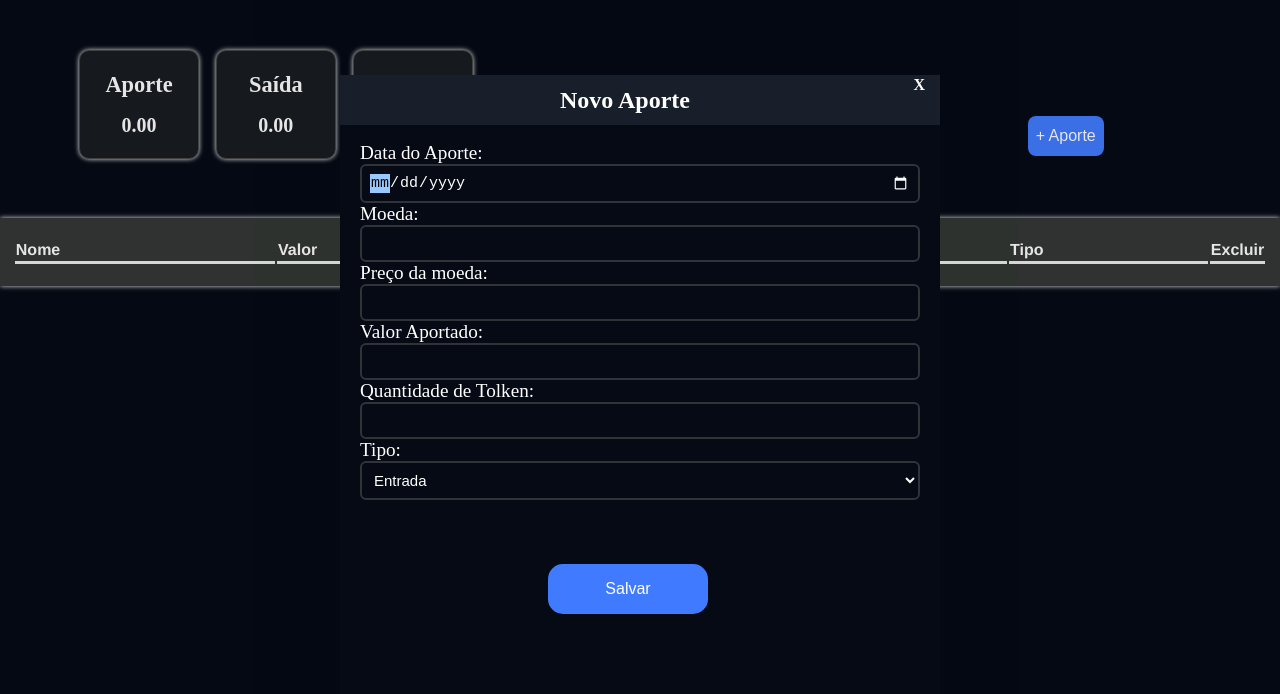
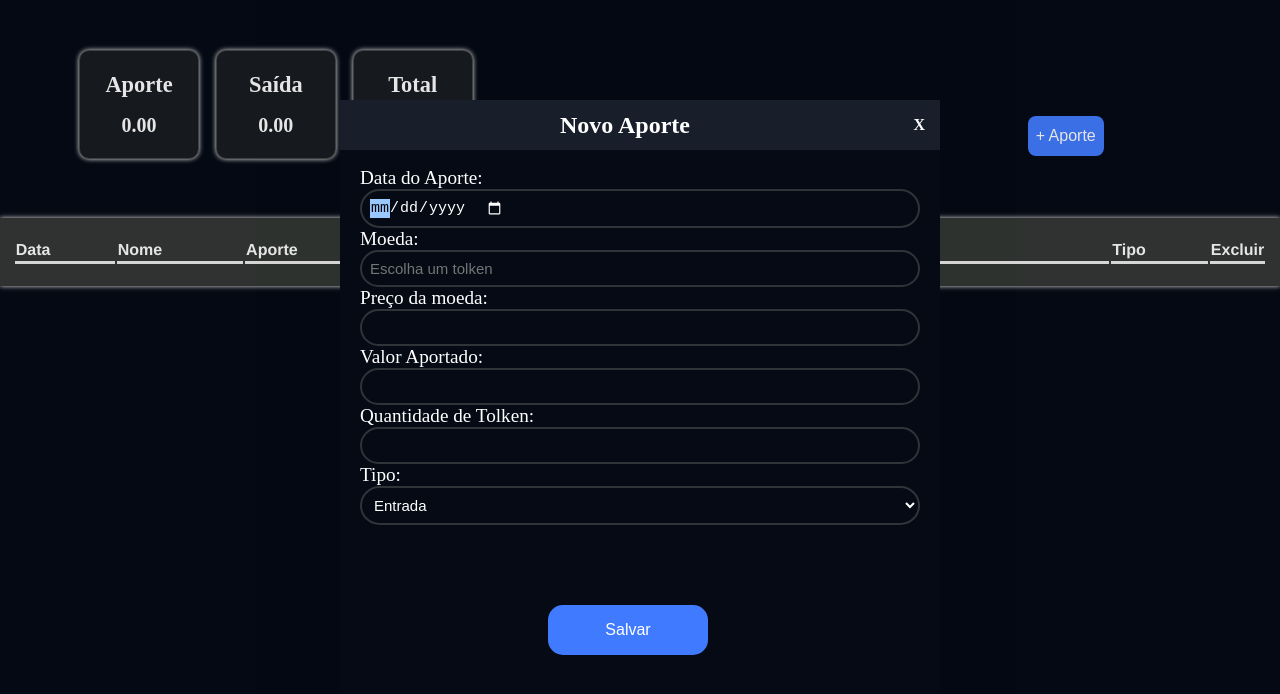
Before and after one commit to ChristieCardoso/Controle-Financeiro, a plain HTML site: page src/index.html in a window 1280 px wide. Both pictures are taken after a click on the button "+ Aporte". Drawn offline with nearby package versions, Linux system fonts and the light colour scheme.

Commit message:
Melhorando o style do formulario, integrando na tabela dados de quantidade de tolken, data

```diff
--- a/src/index.html
+++ b/src/index.html
@@ -48,18 +48,18 @@
 
                         <form class="styleModel">
                             <div>
-                                <label>Data do Aporte:</label>
-                                <input class="dataApor" type="date">
+                                <label >Data do Aporte:</label>
+                                <input placeholder="Digite sua data" class="dataApor" type="date" id="date">
                             </div>
 
                             <div>
                                 <label>Moeda:</label>
-                                <input class="moeda" type="text" id="desc">
+                                <input placeholder="Escolha um tolken" class="moeda" type="text" id="desc">
                             </div>
 
                             <div>
                                 <label>Preço da moeda:</label>
-                                <input class="preMoeda" type="number" name="pre">
+                                <input class="preMoeda" type="number" name="pre" id="preMoeda">
                             </div>
 
                             <div>
@@ -89,9 +89,11 @@
             <table>
                 <thead>
                     <tr>
+                        <th class="columnDate">Data</th>
                         <th>Nome</th>
-                        <th class="columnAmount">Valor</th>
-                        <th class="columnqtd">Qtd. Tolken</th>
+                        <th class="columnAmount">Aporte</th>
+                        <th class="columntPre">Preço do tolken</th>
+                        <th class="columnQtd">Número de Tolken</th>
                         <th class="columnType">Tipo</th>
                         <th class="columnAction">Excluir</th>
                     </tr>
--- a/src/script.js
+++ b/src/script.js
@@ -3,6 +3,8 @@ const descItem = document.querySelector("#desc");
 const amount = document.querySelector("#valor");
 const type = document.querySelector("#type");
 const quantidade = document.querySelector("#qtd");
+const preMoeda = document.querySelector("#preMoeda");
+const date = document.querySelector("#date");
 const btnSalvarLanc = document.querySelector("#salvarPorte");
 const aporte = document.querySelector(".aporte");
 const saida = document.querySelector(".saida");
@@ -36,7 +38,7 @@ btnClose.onclick = function () {
 let allWallet = {};
 
 btnSalvarLanc.onclick = () => {
-  if (descItem.value === "" || amount.value === "" || type.value === "" || quantidade.value === "") {
+  if (preMoeda.value === "" || date.value === "" || descItem.value === "" || amount.value === "" || type.value === "" || quantidade.value === "") {
     return alert("Preencha todos os campos!");
   }
 
@@ -45,6 +47,8 @@ btnSalvarLanc.onclick = () => {
     amount: Math.abs(amount.value).toFixed(2),
     type: type.value,
     qtd: quantidade.value,
+    date: date.value,
+    preMoeda: preMoeda.value,
   });
 
   setItensBD();
@@ -55,6 +59,7 @@ btnSalvarLanc.onclick = () => {
   descItem.value = "";
   amount.value = 0;
   quantidade.value = 0;
+  preMoeda.value = 0;
 
 };
 
@@ -74,8 +79,10 @@ function insertItem(item, index) {
   let tr = document.createElement("tr");
 
   tr.innerHTML = `
+    <td>${item.date}</td>
     <td><a href="/src/coins.html">${item.desc}</a></td>
     <td>$ ${item.amount}</td>
+    <td>$ ${item.preMoeda}</td>
     <td>${item.qtd}</td>
     <td class="columnType">${item.type === "Entrada"
       ? '<i class="bx bxs-chevron-up-circle"></i>'
--- a/src/style.css
+++ b/src/style.css
@@ -108,7 +108,7 @@
    display: flex;
    flex-direction: column;
    min-width: 600px;
-   height: 650px;
+   height: 600px;
    background: #050a15;
    color: #fff;
  }
@@ -130,15 +130,17 @@
  .qtdTolke,
  .type {
    display: flex;
+   color: #fff;
    flex-direction: column;
    color-scheme: dark;
    width: 100%;
    background: unset;
-   border-radius: 6px;
+   border-radius: 25px;
    padding: 8px;
    font-size: 15px;
    border: 2px solid #303338;
- }
+  align-items: baseline;
+  }
 
  .cabecalhoForm {
    display: flex;
@@ -153,6 +155,7 @@
    cursor: pointer;
    margin-top: 5px;
    font-weight: bold;
+   margin-top: 20px;
  }
 
  .btnsalva {
@@ -163,7 +166,7 @@
    margin-left: 13rem;
    font-size: 1rem;
    padding: 1rem;
-   margin-top: 4rem;
+   margin-top: 5rem;
    text-align: center;
    color: #fff;
    background: #407bff;
```
